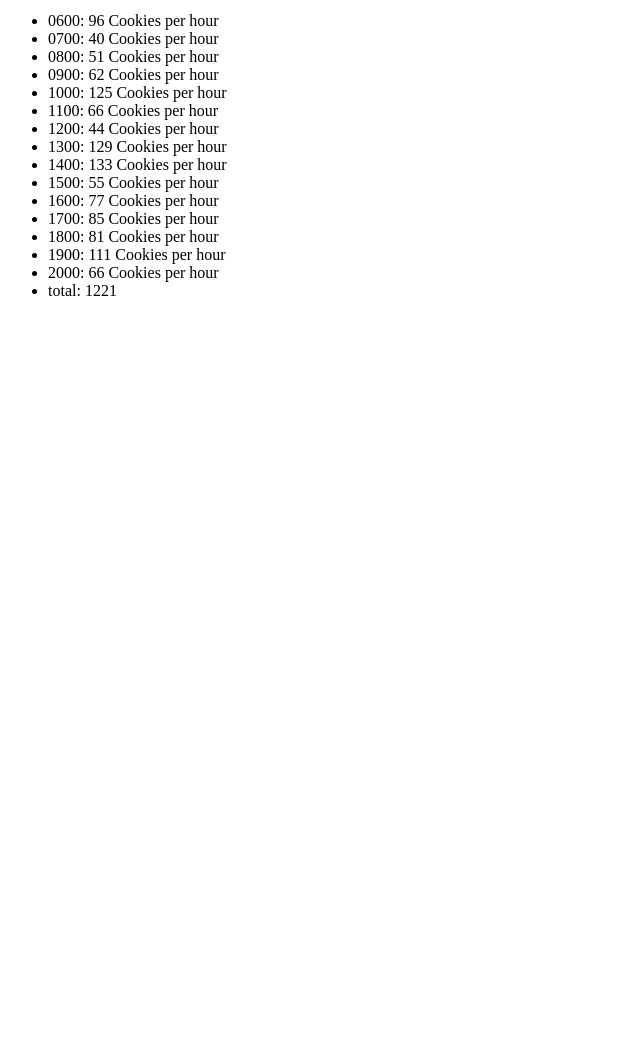
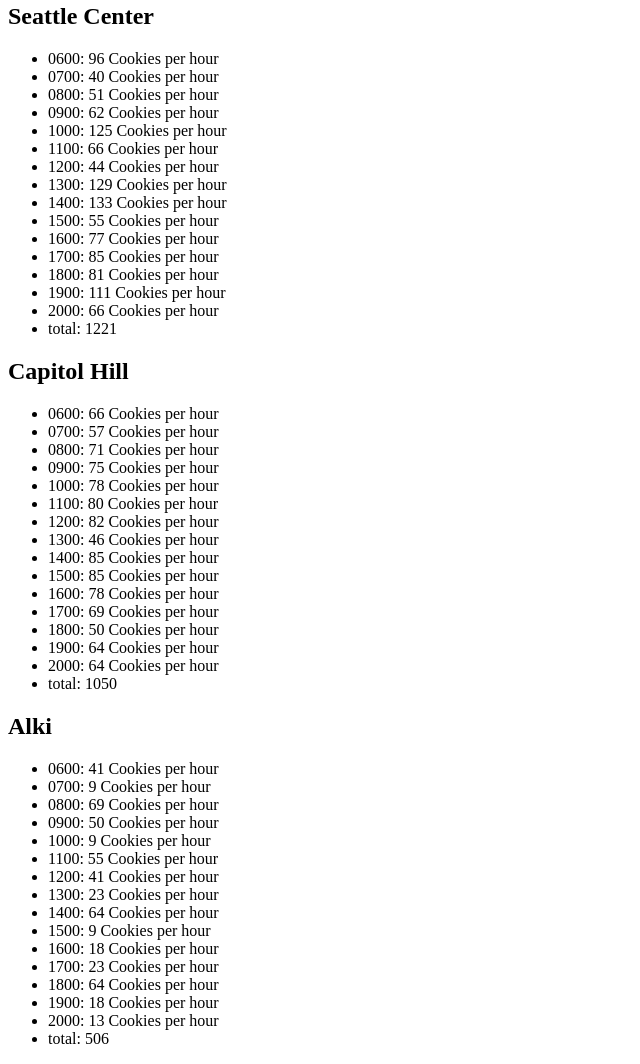
Before and after one commit to wolfssy/salmoncookies, a plain HTML site: page index.html in a window 1280 px wide. Shown: the part 824-1888 px from the top of the page, without its empty margins (0-640 px from the left). Before the commit the page ends 1140 px from the top, so only its background shows below. Drawn offline with Linux system fonts and the light colour scheme.

Commit message:
tried to insert fish image, everything else is good

```diff
--- a/app.js
+++ b/app.js
@@ -77,11 +77,11 @@ var Seatac = {
     return total;
   },
   render: function(){
-    var pikeUl = document.getElementById('Seatac');
+    var SeatacUl = document.getElementById('Seatac');
     for(var i = 0; i < timeOfDay.length; i++) {
       var liEl = document.createElement('li');
       liEl.textContent = timeOfDay[i] + ': ' + this.hourC[i] + ' Cookies per hour';
-      pikeUl.appendChild(liEl);
+      SeatacUl.appendChild(liEl);
     }
     var total = document.getElementById('Seatac');
     var liEl = document.createElement('li');
@@ -120,11 +120,11 @@ var center= {
     return total;
   },
   render: function(){
-    var pikeUl = document.getElementById('center');
+    var centerUl = document.getElementById('center');
     for(var i = 0; i < timeOfDay.length; i++) {
       var liEl = document.createElement('li');
       liEl.textContent = timeOfDay[i] + ': ' + this.hourC[i] + ' Cookies per hour';
-      pikeUl.appendChild(liEl);
+      centerUl.appendChild(liEl);
     }
     var total = document.getElementById('center');
     var liEl = document.createElement('li');
@@ -137,3 +137,88 @@ var center= {
 center.randomPeeps();
 center.cookiesPerHour();
 center.render();
+
+///////////////////////////////   Hill    //////////////////////
+
+var hill= {
+  minCust: 20,
+  maxCust: 38,
+  avgCook: 2.3,
+  hourC: [],
+  randomPeeps: function (min,max){
+    return Math.floor(Math.random() * (this.maxCust - this.minCust)) + this.minCust
+  },
+  cookiesPerHour: function(){
+    for(var i = 0; i < timeOfDay.length; i++){
+      var cookiesPer = Math.floor(this.avgCook * this.randomPeeps());
+      this.hourC.push(cookiesPer);
+    }
+    return this.hourC;
+  },
+  cookiesPD: function(){
+    var total = 0
+    for(var i = 0; i < this.hourC.length; i++){
+      total += this.hourC[i];
+    }
+    return total;
+  },
+  render: function(){
+    var hillUl = document.getElementById('hill');
+    for(var i = 0; i < timeOfDay.length; i++) {
+      var liEl = document.createElement('li');
+      liEl.textContent = timeOfDay[i] + ': ' + this.hourC[i] + ' Cookies per hour';
+      hillUl.appendChild(liEl);
+    }
+    var total = document.getElementById('hill');
+    var liEl = document.createElement('li');
+    liEl.textContent = 'total: ' + this.cookiesPD(total);
+    total.appendChild(liEl);
+  }
+
+};
+
+hill.randomPeeps();
+hill.cookiesPerHour();
+hill.render();
+
+//////////////////////        Alki          ////////////////////
+var alki= {
+  minCust: 2,
+  maxCust: 16,
+  avgCook: 4.6,
+  hourC: [],
+  randomPeeps: function (min,max){
+    return Math.floor(Math.random() * (this.maxCust - this.minCust)) + this.minCust
+  },
+  cookiesPerHour: function(){
+    for(var i = 0; i < timeOfDay.length; i++){
+      var cookiesPer = Math.floor(this.avgCook * this.randomPeeps());
+      this.hourC.push(cookiesPer);
+    }
+    return this.hourC;
+  },
+  cookiesPD: function(){
+    var total = 0
+    for(var i = 0; i < this.hourC.length; i++){
+      total += this.hourC[i];
+    }
+    return total;
+  },
+  render: function(){
+    var alkiUl = document.getElementById('alki');
+    for(var i = 0; i < timeOfDay.length; i++) {
+      var liEl = document.createElement('li');
+      liEl.textContent = timeOfDay[i] + ': ' + this.hourC[i] + ' Cookies per hour';
+      alkiUl.appendChild(liEl);
+    }
+    var total = document.getElementById('alki');
+    var liEl = document.createElement('li');
+    liEl.textContent = 'total: ' + this.cookiesPD(total);
+    total.appendChild(liEl);
+  }
+
+};
+
+alki.randomPeeps();
+alki.cookiesPerHour();
+alki.render();
--- a/index.html
+++ b/index.html
@@ -5,6 +5,8 @@
     <title>Class Demo </title>
   <head>
       <body>  <h1> Pat's Salmon Cookies </h1>
+
+<img src="/codefellows/seattle-201d24/blob/master/class-06-dom-objects-domain_modeling/lab/assets/salmon.png?raw=true" alt="salmon.png" />
 
         <h2> Pike</h2>
         <ul id='pike'></ul>
@@ -15,6 +17,12 @@
         <h2>Seattle Center</h2>
         <ul id='center'></ul>
 
+        <h2>Capitol Hill</h2>
+        <ul id='hill'> </ul>
+
+        <h2>Alki</h2>
+        <ul id='alki'> </ul>
+
 
         <script src='app.js'></script>
       </body>
```
